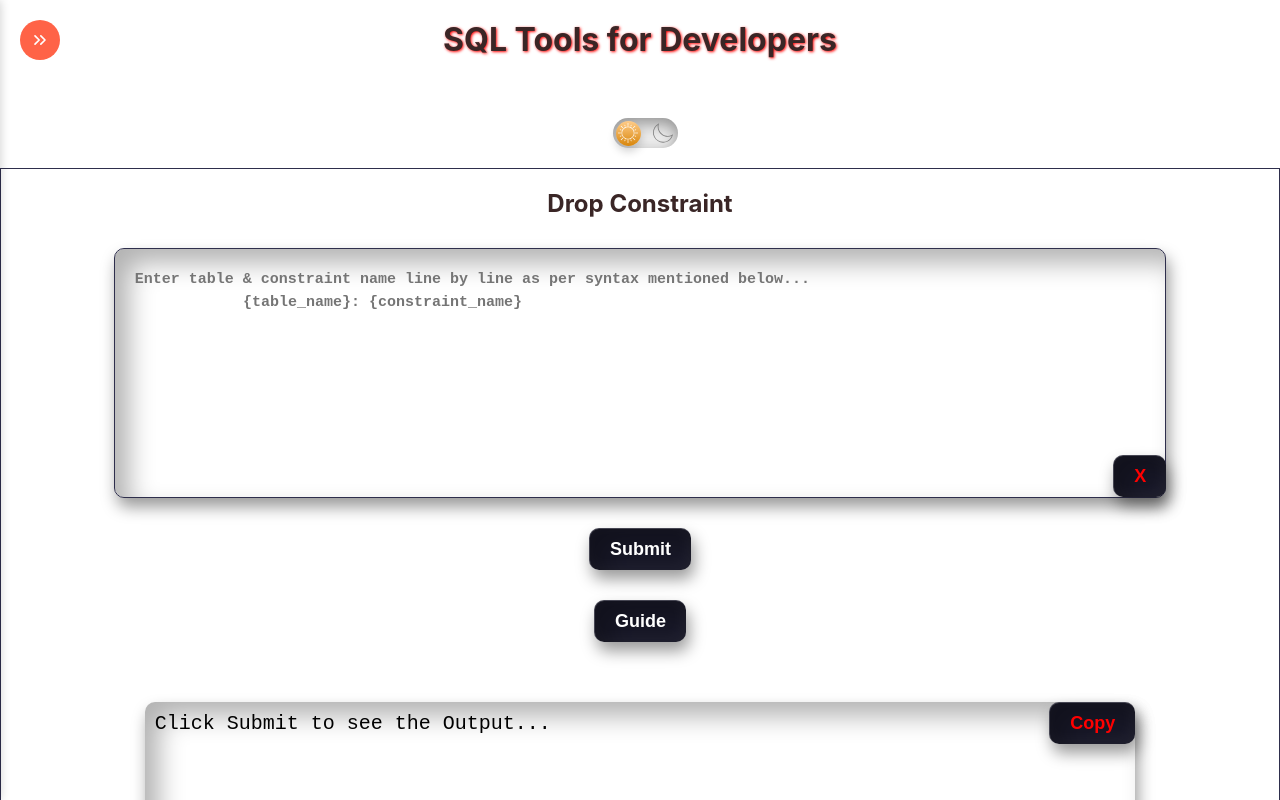
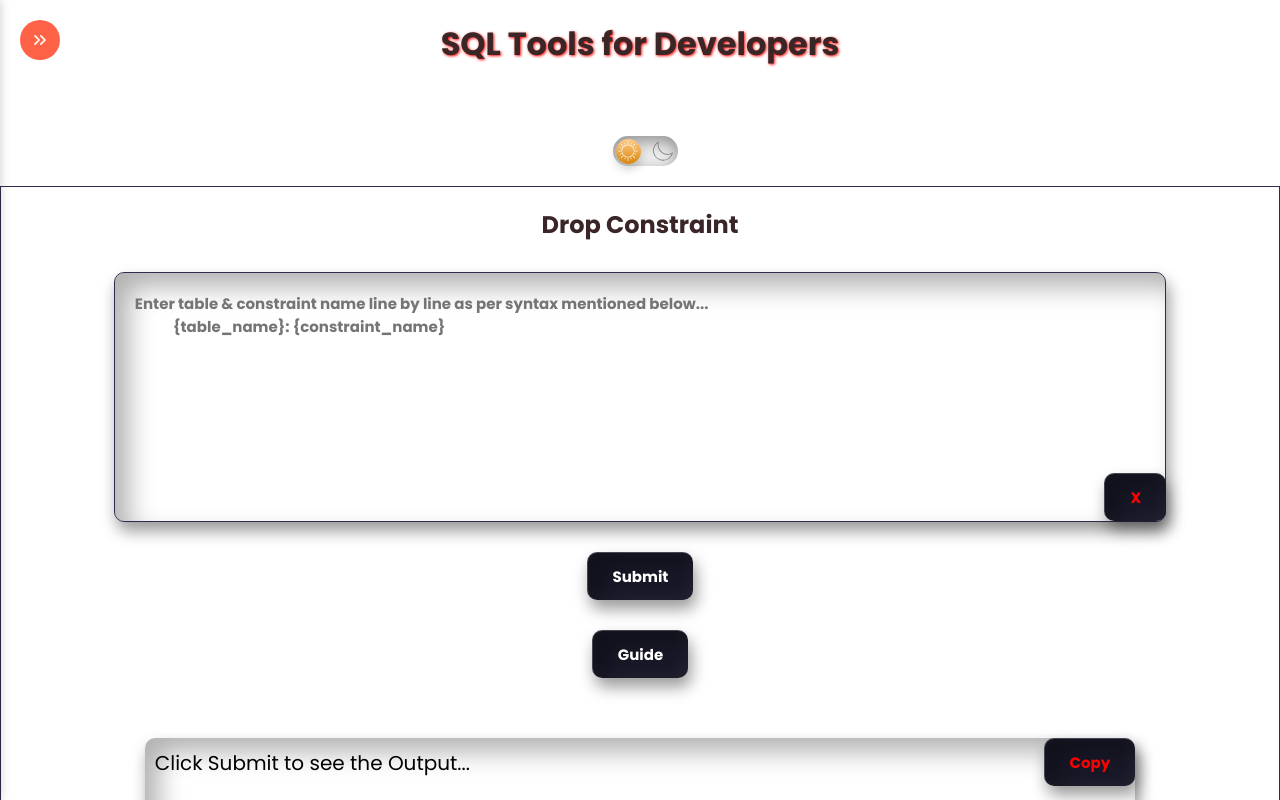
Before and after one commit to PranabKumarSahoo/sql-dev-tools, a React (Create React App) app: page / in a window 1280 px wide. Shown: the top 800 px of the page. Built offline with nearby package versions, Linux system fonts and the light colour scheme.

Commit message:
code updated

```diff
--- a/src/App.css
+++ b/src/App.css
@@ -1,4 +1,20 @@
- .App {
+::-webkit-scrollbar {
+  width: 15px;
+}
+
+::-webkit-scrollbar-track {
+  background-color: #141421;
+}
+
+::-webkit-scrollbar-thumb {
+  border-radius: 100px;
+  border: 5px solid transparent;
+  background-clip: padding-box;
+  background-color: tomato;
+}
+
+
+.App {
   justify-content: center;
   align-items: flex-start;
 }
@@ -39,28 +55,3 @@
     top: 15px;
   }
 }
-
-
-
-body {
-  --sb-track-color: #232E33;
-  --sb-thumb-color: linear-gradient(to right, #260843, #553d7a);
-  --sb-size: 8px;
-
-  scrollbar-color: var(--sb-thumb-color)
-                   var(--sb-track-color);
-}
-
-body::-webkit-scrollbar {
-  width: var(--sb-size)
-}
-
-body::-webkit-scrollbar-track {
-  background: var(--sb-track-color);
-}
-
-body::-webkit-scrollbar-thumb {
-  background: var(--sb-thumb-color);
-  border-radius: 10px;
-  border: 1px solid #25035c;
-  }
--- a/src/App.js
+++ b/src/App.js
@@ -4,8 +4,6 @@ import { BrowserRouter, Route, Routes } from 'react-router-dom';
 import Sidebar from './Components/Sidebar/Sidebar';
 import HomePage from './Pages/HomePage/HomePage';
 import { FiChevronsRight, FiChevronsLeft } from "react-icons/fi";
-
-
 
 function App() {
   const [isSidebarOpen, setIsSidebarOpen] = useState(false);
@@ -25,11 +23,13 @@ function App() {
   };
 
   const closeSidebar = (event) => {
-    if (newRef.current && !newRef.current.contains(event.target)) {
+    console.log('Close sidebar called');
+    if (newRef.current && event && !newRef.current.contains(event.target)) {
       setIsSidebarOpen(false);
       setButtonIcon(<FiChevronsRight />);
     }
   };
+
 
   return (
     <div className="App" ref={newRef}>
@@ -41,9 +41,7 @@ function App() {
         <Routes>
           <Route path="/" element={<HomePage />} />
         </Routes>
-
       </BrowserRouter>
-
     </div>
   );
 }
--- a/src/Components/CustomComp/Button/Button.css
+++ b/src/Components/CustomComp/Button/Button.css
@@ -1,5 +1,5 @@
 .submit-btn {
-    padding: 10px 20px;
+    padding: 12px 25px;
     border-radius: 10px;
     background-color: #181828;
     color: white;
@@ -8,16 +8,17 @@
     border-style: solid;
     border-color: rgba(255, 255, 255, 0.2);
     cursor: pointer;
-    font-size: 18px;
+    font-size: 15px;
     font-weight: bold;
+    transition: all 0.3s ease;
 }
 
-.submit-btn:hover{
+.submit-btn:hover {
     background-color: grey;
-    border:2px solid rgb(255, 255, 255);
+    /* border: 1px solid rgb(255, 255, 255); */
 }
-.submit-btn:active{
 
+.submit-btn:active {
     background-color: rgb(247, 247, 247);
-    color:black;
+    color: black;
 }
--- a/src/Components/Footer/Footer.css
+++ /dev/null
@@ -1,68 +0,0 @@
-/* footer.css */
-
-footer {
-    background-color: #181828;
-    color: #fff;
-    padding: 20px 0;
-    width: 100%;
-    bottom: 0;
-}
-
-.container {
-    max-width: 1200px;
-    width: 100%;
-    margin: 0 auto;
-    padding: 0 20px;
-    box-sizing: border-box;
-    display: flex;
-    flex-wrap: wrap; /* Allow elements to wrap to next line if needed */
-    justify-content: space-between; /* Distribute space between elements */
-}
-
-/* Style each section of the footer */
-.quick-links,
-.Contribute,
-.Community,
-.Developer-Resources {
-    flex: 0 0 calc(25% - 30px); /* Each section takes 25% of the container width minus padding */
-    padding: 0 15px; /* Add some padding to each section */
-    margin-bottom: 20px; /* Add some spacing between sections */
-}
-
-/* On smaller screens, make each section take 100% width */
-@media (max-width: 768px) {
-    .quick-links,
-    .Contribute,
-    .Community,
-    .Developer-Resources {
-        flex: 0 0 calc(50% - 30px); /* Each section takes 50% of the container width minus padding */
-    }
-}
-
-h3 {
-    margin-top: 0; /* Remove default margin for h3 */
-}
-
-ul {
-    list-style-type: none; /* Remove default bullet points */
-    padding: 0; /* Remove default padding */
-}
-
-ul li {
-    margin-bottom: 8px; /* Add some spacing between list items */
-}
-
-ul li a {
-    color: #fff; /* Link color */
-    text-decoration: none; /* Remove default underline */
-}
-
-ul li a:hover {
-    text-decoration: underline; /* Add underline on hover */
-}
-
-/* Align copyright text */
-.footer-content {
-    flex-basis: 100%; /* Make it take full width */
-    text-align: center; /* Center-align the text */
-}
--- a/src/Components/Footer/Footer.jsx
+++ /dev/null
@@ -1,46 +0,0 @@
-import React from "react";
-import "./Footer.css"; // Corrected import path
-
-const Footer = () => {
-  return (
-    <footer>
-      <div className="container">
-        <div className="quick-links">
-          <h3>Quick Links</h3>
-          <ul>
-            <li><a href="https://sql-dev-tool.web.app/">Home</a></li>
-            <li><a href="https://github.com/topics/developer-tool">DevTools</a></li>
-          </ul>
-        </div>
-       <div className="Contribute">
-          <h3>Contribute</h3>
-          <ul>
-            <li><a href="/">Documentation</a></li>
-            <li><a href="https://github.com/PranabKumarSahoo/sql-dev-tools">Github Repository</a></li>
-          </ul>
-        </div>
-        <div className="Community">
-          <h3>Community</h3>
-          <ul>
-            <li><a href="https://www.socialwinterofcode.com/">SWOC</a></li>
-            <li><a href="/devtools">Discord</a></li>
-          </ul>
-        </div>
-        <div className="Developer Resources">
-          <h3>Developer Resources</h3>
-          <ul>
-            <li><a href="https://github.com/PranabKumarSahoo/sql-dev-tools?tab=MIT-1-ov-file#readme">Licence</a></li>
-            <li><a href="https://www.contributor-covenant.org/version/2/0/code_of_conduct/">Code of Conduct</a></li>
-          </ul>
-        </div>
-        <div className="footer-content">
-          <div className="copyright">
-            <p>&copy;2024 SQL DevTools Project-SWOC'24.</p>
-          </div>
-        </div>
-      </div>
-    </footer>
-  );
-};
-
-export default Footer;
--- a/src/Components/Sidebar/Sidebar.css
+++ b/src/Components/Sidebar/Sidebar.css
@@ -38,7 +38,7 @@ nav ul {
     display: block;
     width: 100%;
     padding: 15px;
-    font-size: 18px;
+    font-weight: bold;
     transition: background-color 0.3s ease;
     background-color: rgba(0, 0, 0, 0.2);
     border-radius: 5px;
--- a/src/Components/Sidebar/Sidebar.jsx
+++ b/src/Components/Sidebar/Sidebar.jsx
@@ -4,6 +4,7 @@ import './Sidebar.css'
 
 export default function Sidebar({ isOpen, closeSidebar }) {
     const handleLinkClick = () => {
+        console.log("Link Clicked");
         closeSidebar();
     };
     return (
--- a/src/Pages/HomePage/HomePage.css
+++ b/src/Pages/HomePage/HomePage.css
@@ -28,6 +28,7 @@ background-color: var(--body_background);
     gap: 30px;
     border: 1px solid #2e2e4c;
 }
+
 .drop-const-title {
     /*   color: white;
   */
@@ -61,7 +62,8 @@ background-color: var(--body_background);
     gap: 30px;
     border: 1px solid #2e2e4c;
 }
-#nth-highest     {
+
+#nth-highest {
     width: 100%;
     height: fit-content;
     /*   background-color: #141421;
@@ -74,7 +76,8 @@ background-color: var(--body_background);
     gap: 30px;
     border: 1px solid #2e2e4c;
 }
-#nth-minimum     {
+
+#nth-minimum {
     width: 100%;
     height: fit-content;
     /*   background-color: #141421;
@@ -87,6 +90,7 @@ background-color: var(--body_background);
     gap: 30px;
     border: 1px solid #2e2e4c;
 }
+
 #section-6 {
     width: 100%;
     height: fit-content;
@@ -112,12 +116,13 @@ background-color: var(--body_background);
 .section-2-title,
 .section-3-title,
 .section-4-title,
-.section-5-title
-{
+.section-5-title,
+.section-6-title {
     /*   color: white;
   */
     color: var(--home-page-title-color);
 }
+
 /* Add this style to your HomePage.css or create a new CSS file */
 .scroll-up-button {
     position: fixed;
--- a/src/Pages/HomePage/HomePage.jsx
+++ b/src/Pages/HomePage/HomePage.jsx
@@ -5,8 +5,9 @@ import CountOfRows from "../../Sections/CountOfRows/CountOfRows";
 import SelectStatement from "../../Sections/SelectStatement/SelectStatement";
 import NthHighest from "../../Sections/NthHighest/NthHighest";
 import NthMinimum from "../../Sections/NthMinimum/NthMinimum";
+import { FaArrowUp } from "react-icons/fa";
 
-import Footer from "../../Components/Footer/Footer";
+// import Footer from "../../Components/Footer/Footer";
 
 import Lightmode from "../../Components/Lightmode/Lightmode";
 
@@ -38,7 +39,7 @@ export default function HomePage() {
   return (
     <div className="home-page">
       <h1 className="home-page-title">SQL Tools for Developers</h1>
-      <h1 className="home-page-title"><Lightmode/></h1>
+      <h1 className="home-page-title"><Lightmode /></h1>
       <div id="drop-constraint" className="sections">
         <h2 className="drop-const-title">Drop Constraint</h2>
         <DropConstraintSec />
@@ -64,13 +65,9 @@ export default function HomePage() {
       </div>
       {showScrollUpButton && (
         <button className='scroll-up-button' onClick={scrollToTop}>
-          Scroll Up
+          <FaArrowUp />
         </button>
-
-      )
-
-      }
-      <Footer/>
+      )}
     </div>
   );
 }
--- a/src/index.css
+++ b/src/index.css
@@ -1,31 +1,22 @@
+@import url(https://fonts.googleapis.com/css?family=Poppins:100,100italic,200,200italic,300,300italic,regular,italic,500,500italic,600,600italic,700,700italic,800,800italic,900,900italic);
+
 * {
   box-sizing: border-box;
   padding: 0;
   margin: 0;
   scroll-behavior: smooth;
+  font-family: "Poppins", sans-serif;
 }
 
-body {
-  font-family: -apple-system, BlinkMacSystemFont, 'Segoe UI', 'Roboto', 'Oxygen',
-    'Ubuntu', 'Cantarell', 'Fira Sans', 'Droid Sans', 'Helvetica Neue',
-    sans-serif;
-  -webkit-font-smoothing: antialiased;
-  -moz-osx-font-smoothing: grayscale;
-}
-
-code {
-  font-family: source-code-pro, Menlo, Monaco, Consolas, 'Courier New',
-    monospace;
-}
-
-:root{
+:root {
   --body_background: white;
   --text_color: black;
   --home-page-title-color: rgb(58, 38, 38);
   --sidebar-background: white;
 
 }
-[data-theme= "dark"]{
+
+[data-theme="dark"] {
   --body_background: #141421;
   --text_color: white;
   --home-page-title-color: white;
```
Lines whose indentation alone changed are shown as unchanged.
